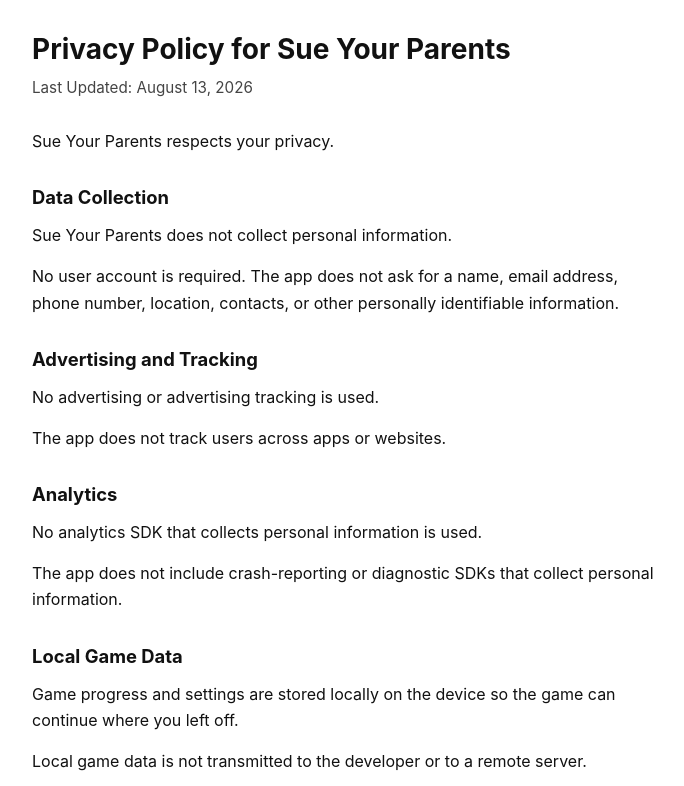
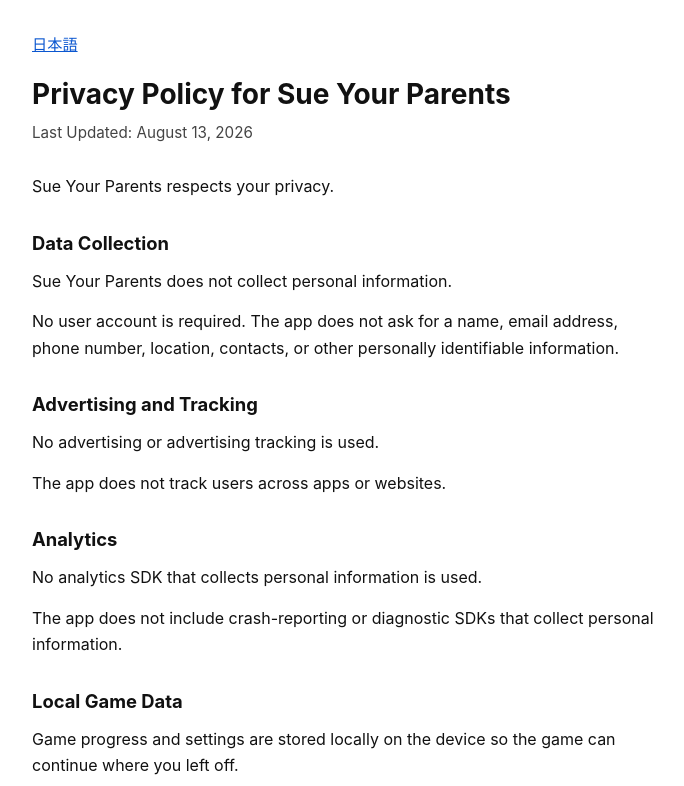
Before and after one commit to yangebul2-ctrl/yangebul2-ctrl.github.io, a plain HTML site: page index.html in a window 1280 px wide. Shown: the top 786 px of the page, without its empty margins (292-976 px from the left). Drawn offline with Linux system fonts and the light colour scheme.

Commit message:
Add Japanese privacy policy link

```diff
--- a/index.html
+++ b/index.html
@@ -43,10 +43,15 @@
       text-decoration: underline;
       word-break: break-word;
     }
+    nav {
+      margin: 0 0 1.25rem;
+      font-size: 0.95rem;
+    }
   </style>
 </head>
 <body>
   <main>
+    <nav><a href="/ja.html">日本語</a></nav>
     <h1>Privacy Policy for Sue Your Parents</h1>
     <p class="meta">Last Updated: August 13, 2026</p>
 
```
